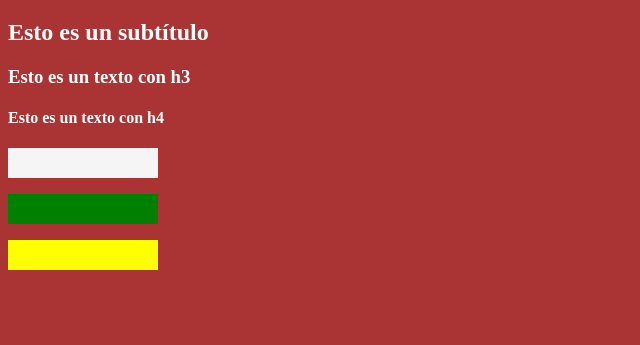
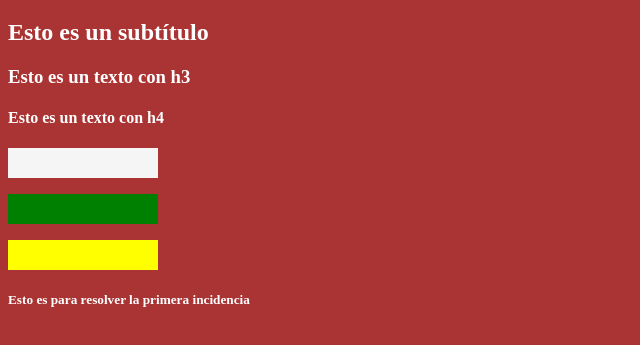
Before and after one commit to Bryantolivas/practica, a plain HTML site: page index.html in a window 1280 px wide. Shown: the part 61-406 px from the top of the page, without its empty margins (0-640 px from the left). Drawn offline with Linux system fonts and the light colour scheme.

Commit message:
Resolviendo el PRAC-1

```diff
--- a/index.html
+++ b/index.html
@@ -15,5 +15,6 @@
     <p id="parrafo1"></p>
     <p id="parrafo2"></p>
     <p id="parrafo3"></p>
+    <h5>Esto es para resolver la primera incidencia</h5>
 </body>
 </html>
```
